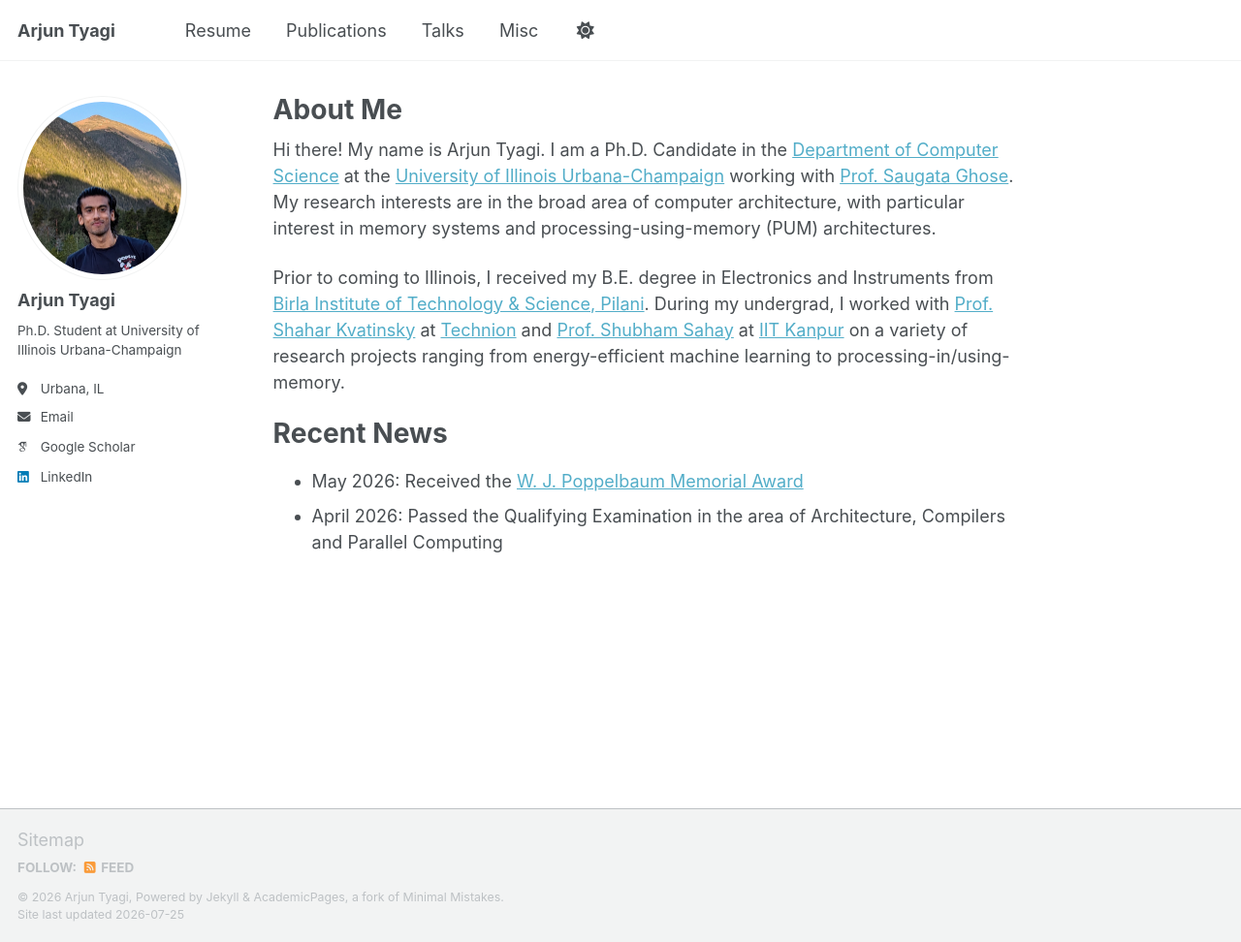
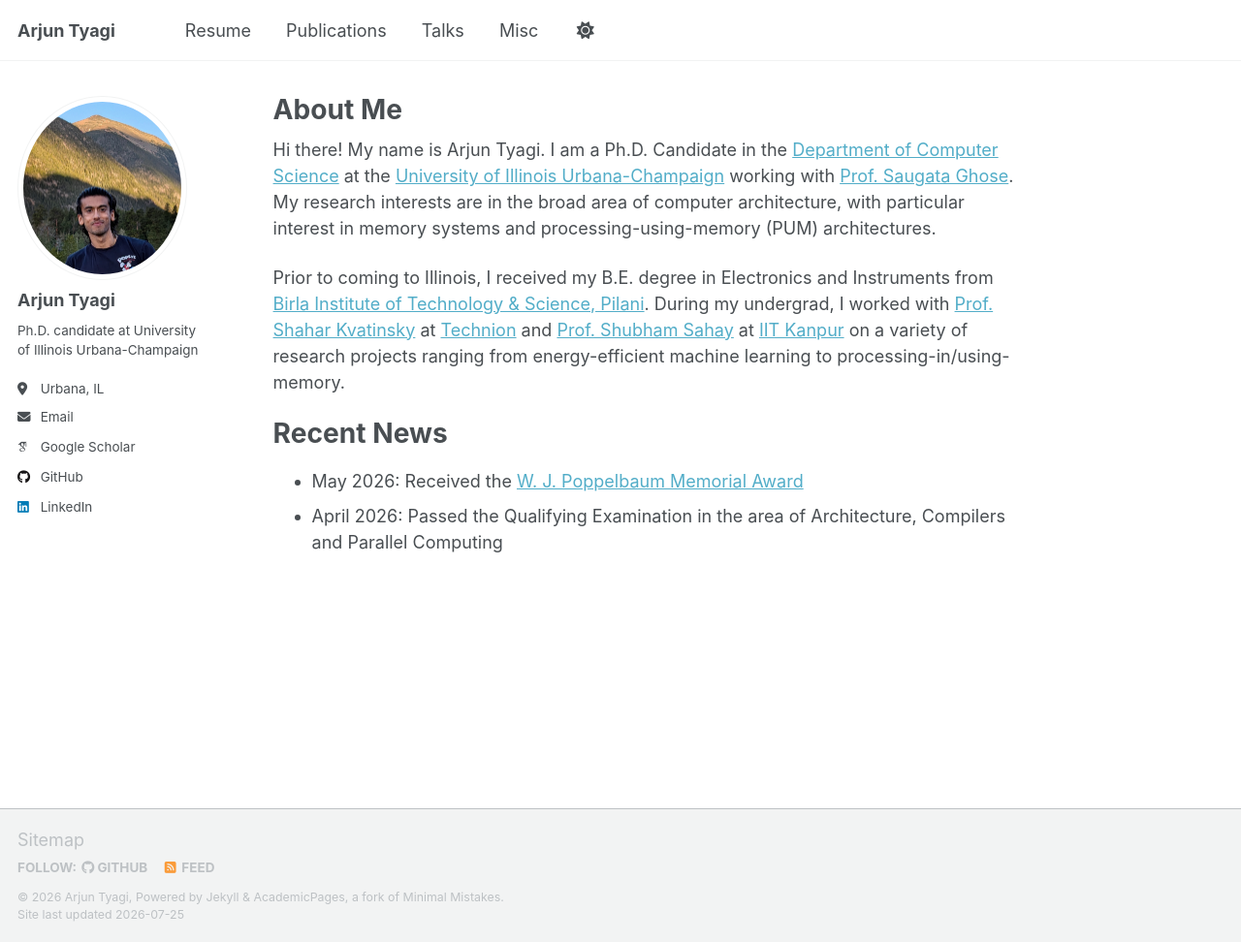
Before and after one commit to ArjunTyagi25/ArjunTyagi25.github.io, a Jekyll site: the page built from _pages/about.md, in a window 1280 px wide and 972 px high. Shown: the whole window at 97% size. Built offline with Jekyll 4.4.1, drawn with Linux system fonts in a browser that asks for light colours; some web fonts are replaced; a script that is not in the unit is left out.

Commit message:
Add Github link & update to PhD candidate

```diff
--- a/_config.yml
+++ b/_config.yml
@@ -26,7 +26,7 @@ author:
   avatar           : "profile_picture_3.jpg"
   name             : "Arjun Tyagi"
   pronouns         : # example: "she/her"
-  bio              : "Ph.D. Student at University of Illinois Urbana-Champaign"
+  bio              : "Ph.D. candidate at University of Illinois Urbana-Champaign"
   location         : "Urbana, IL"
   # employer         : "University of Illinois Urbana-Champaign"
   uri              : # URL
@@ -48,7 +48,7 @@ author:
   bitbucket        : # Username - Update with your username on the site
   codepen          : # Username
   dribbble         : # Username
-  # github           : "academicpages"
+  github           : "https://github.com/ArjunTyagi25"
   kaggle           : # Username
   stackoverflow    : # User number or user number and name (i.e., use "1" or "1/jeff-atwood")
 
```
